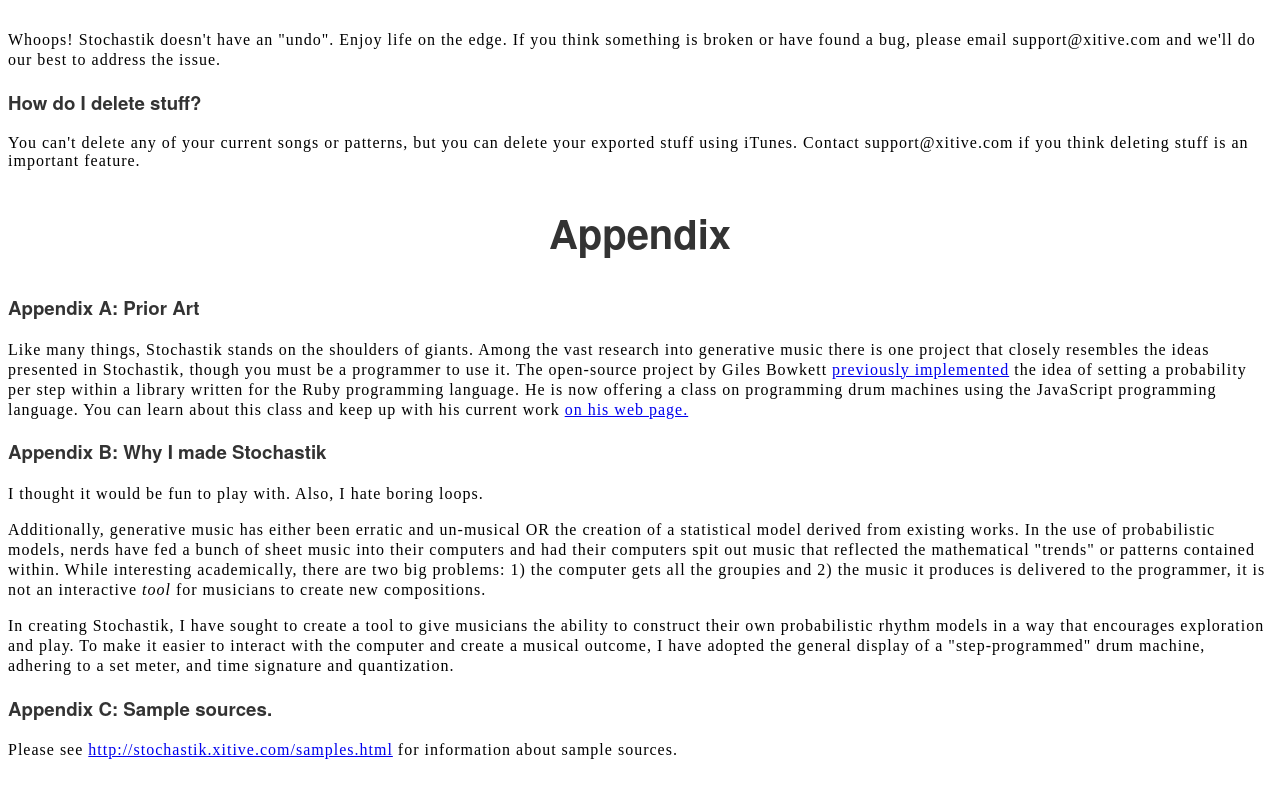
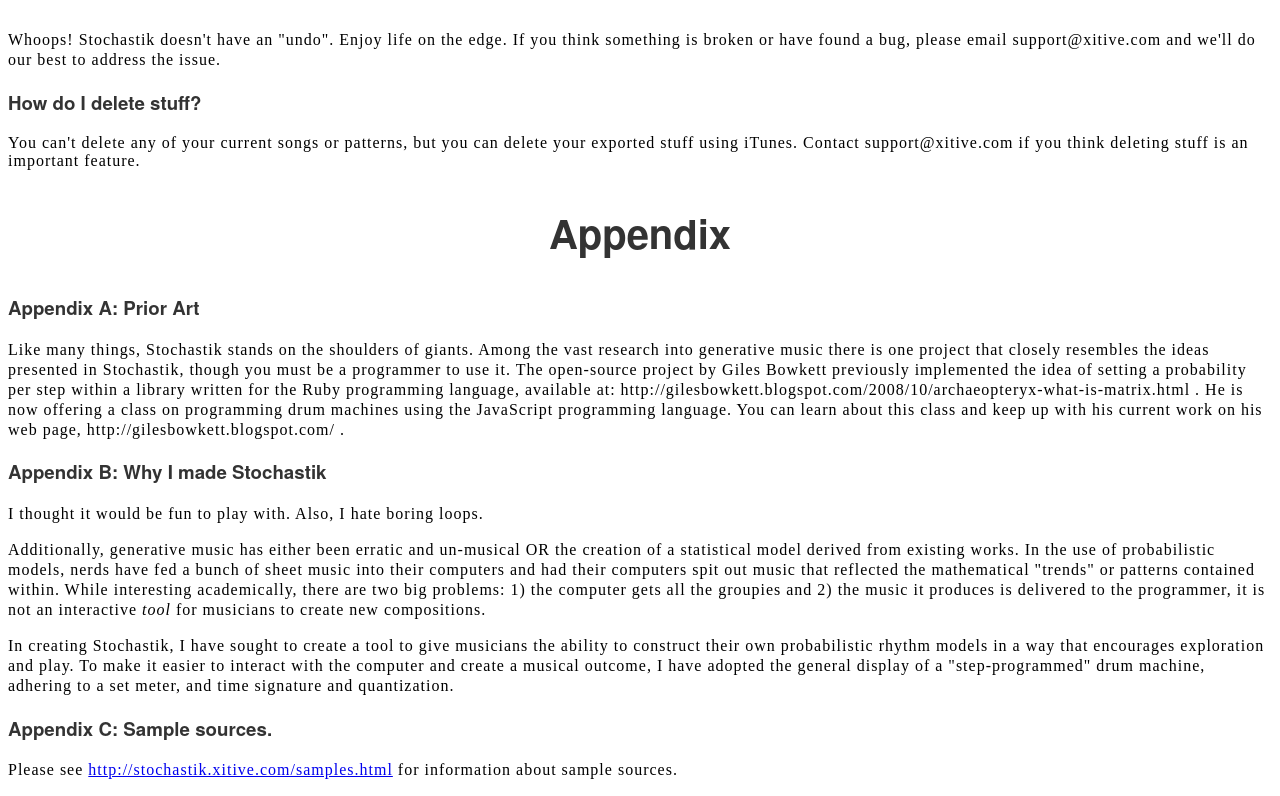
Before and after one commit to aaronblohowiak/stochastik.xitive.com, a plain HTML site: page manual.html in a window 1280 px wide. Shown: the part 7070-7866 px from the top of the page. Drawn offline with Linux system fonts and the light colour scheme.

Commit message:
Giles did it first.

```diff
--- a/manual.html
+++ b/manual.html
@@ -203,7 +203,7 @@
   <h2>Appendix</h2>
 
   <h3>Appendix A: Prior Art</h3>
-  <p>Like many things, Stochastik stands on the shoulders of giants.  Among the vast research into generative music there is one project that closely resembles the ideas presented in Stochastik, though you must be a programmer to use it.  The open-source project by Giles Bowkett <a href="http://gilesbowkett.blogspot.com/2008/10/archaeopteryx-what-is-matrix.html">previously implemented</a> the idea of setting a probability per step within a library written for the Ruby programming language.  He is now offering a class on programming drum machines using the JavaScript programming language.  You can learn about this class and keep up with his current work <a href="http://gilesbowkett.blogspot.com/">on his web page.</a>
+  <p>Like many things, Stochastik stands on the shoulders of giants.  Among the vast research into generative music there is one project that closely resembles the ideas presented in Stochastik, though you must be a programmer to use it.  The open-source project by Giles Bowkett previously implemented the idea of setting a probability per step within a library written for the Ruby programming language, available at: http://gilesbowkett.blogspot.com/2008/10/archaeopteryx-what-is-matrix.html .  He is now offering a class on programming drum machines using the JavaScript programming language.  You can learn about this class and keep up with his current work on his web page, http://gilesbowkett.blogspot.com/ .
   </p>
   <h3>Appendix B: Why I made Stochastik</h3>
 
```
Also changed, not shown: 1 other file.
